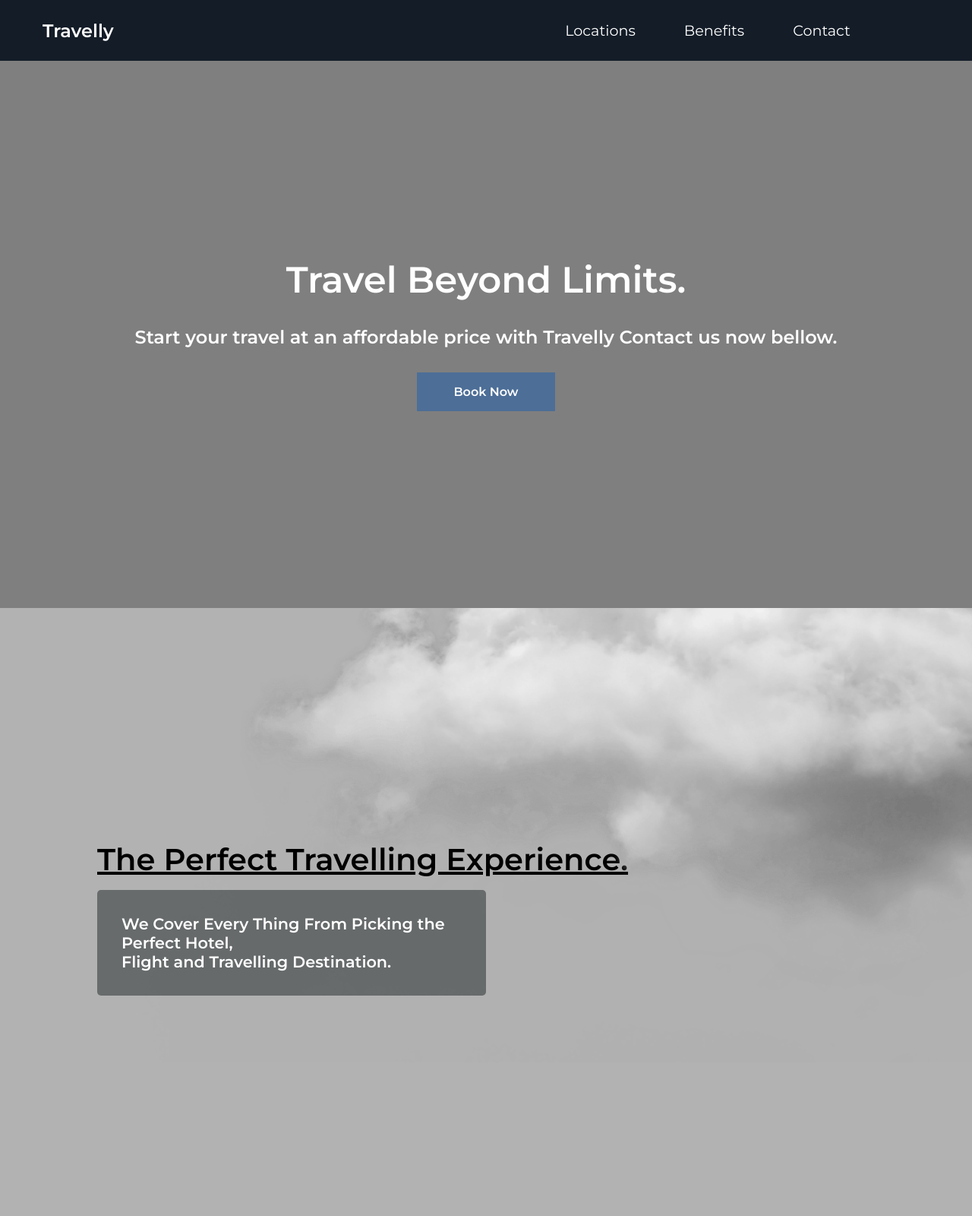
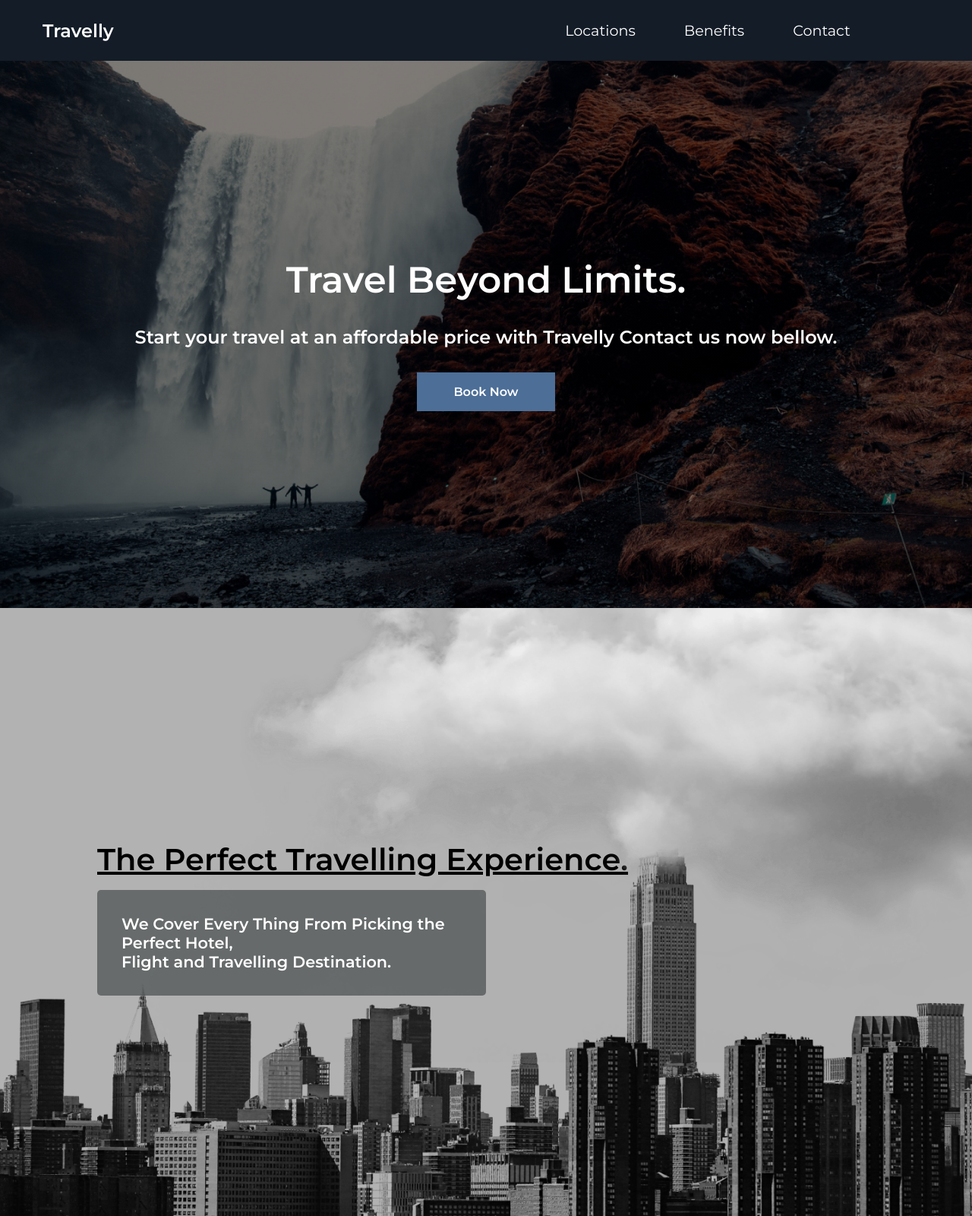
Before and after one commit to hammadmanjotha/travelly-website, a plain HTML site: page index.html in a window 1280 px wide. Shown: the top 1600 px of the page at 76% size. Drawn offline with Linux system fonts and the light colour scheme; the site is published under a folder, as on GitHub Pages, so addresses that start at the root find nothing.

Commit message:
Update style.css

```diff
--- a/css/style.css
+++ b/css/style.css
@@ -51,7 +51,7 @@ nav ul {
 /* Hero CSS */
 
 .hero {
-  background-image: linear-gradient(90deg, rgba(0,212,255,0.0032387955182072714) 0%, rgba(0,0,0,0.5014180672268907) 0%),url(/asserts/landing-page.jpg);
+  background-image: linear-gradient(90deg, rgba(0,212,255,0.0032387955182072714) 0%, rgba(0,0,0,0.5014180672268907) 0%),url(../asserts/landing-page.jpg);
   background-size: cover;
   background-position: center;
   /* object-fit: cover; */
@@ -105,7 +105,7 @@ nav ul {
 
 #location {
   min-height: 100vh;
-  background: linear-gradient(90deg, rgba(0,212,255,0.0032387955182072714) 0%, rgba(0,0,0,0.3) 0%),url(/asserts/new-york-page.png);
+  background: linear-gradient(90deg, rgba(0,212,255,0.0032387955182072714) 0%, rgba(0,0,0,0.3) 0%),url(../asserts/new-york-page.png);
   background-position: center;
   background-size: cover;
   display: flex;
@@ -278,7 +278,7 @@ nav ul {
 
 #contact{
   height: 90vh;
-  background: linear-gradient(90deg, rgba(0, 0, 0, 0.431) 0%, rgba(0,0,0,0.3) 0%),url(/asserts/contact-mountain.png);
+  background: linear-gradient(90deg, rgba(0, 0, 0, 0.431) 0%, rgba(0,0,0,0.3) 0%),url(../asserts/contact-mountain.png);
   background-size: cover;
   background-position: center;
   background-repeat: no-repeat;
```
